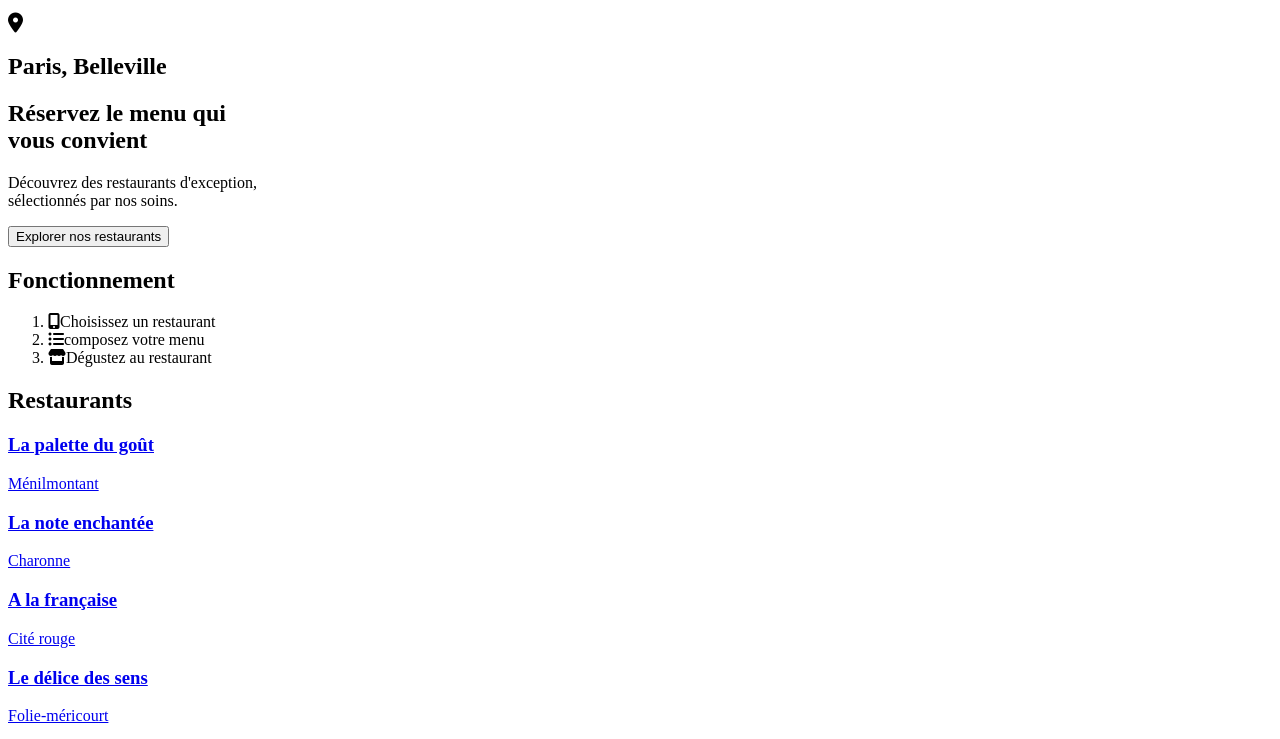
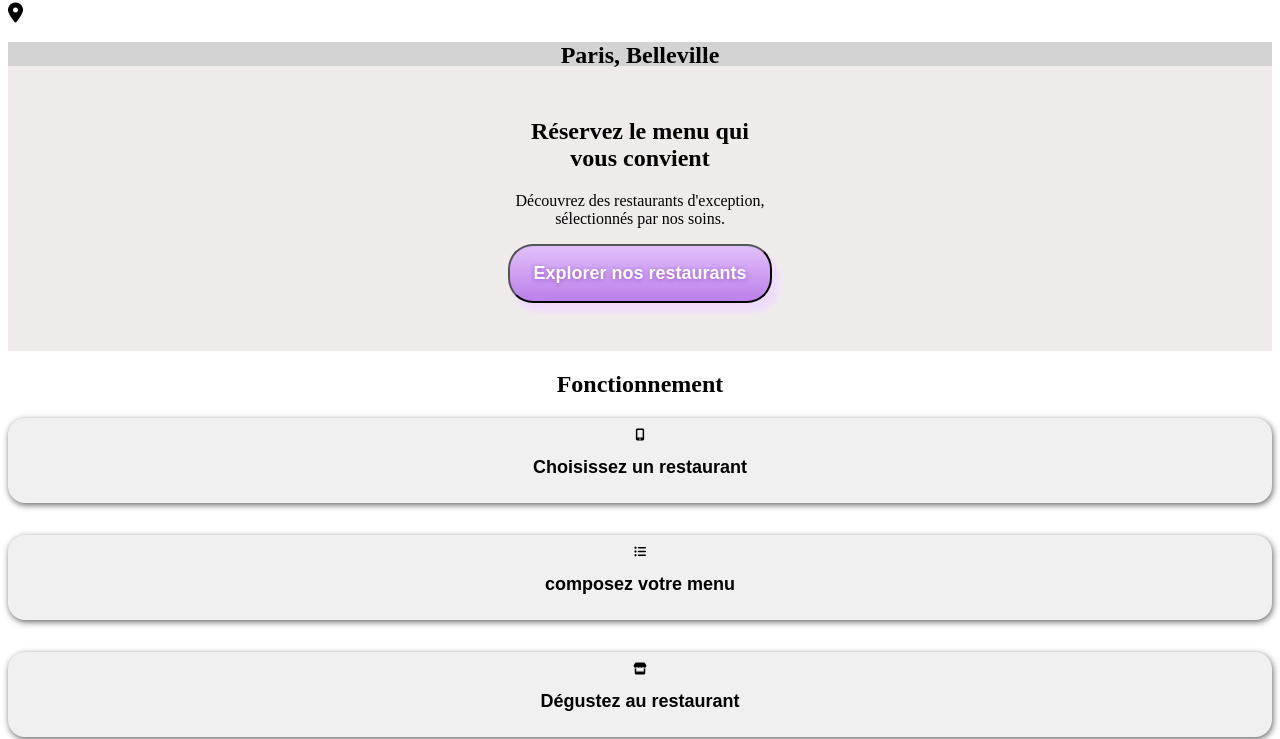
Before and after one commit to Neuroversion/GhaziRidouan_3_11112021, a plain HTML site: page index.html in a window 1280 px wide. Shown: the part 65-804 px from the top of the page. Drawn offline with Linux system fonts and the light colour scheme.

Commit message:
base page d'accueil

```diff
--- a/index.html
+++ b/index.html
@@ -5,39 +5,35 @@
     <meta http-equiv="X-UA-Compatible" content="IE=edge">
     <meta name="viewport" content="width=device-width, initial-scale=1.0">
     <title>Ohmyfood</title>
-    <link rel="stylesheet" href="/scss/style.css">
+    <link rel="stylesheet" href="./style.css">
     <script src="https://kit.fontawesome.com/24b0e5f442.js" crossorigin="anonymous"></script>
 </head>
-<body id="homepage">
+<body id="accueil">
     <header>
         <h1>ohmyfood</h1>
     </header>
+    <div><i class="fas fa-map-marker-alt fa-lg"></i></div>
+   <div class="ville"><h2>Paris, Belleville</h2>
 
-        <div class="ville">
-            <i class="fas fa-map-marker-alt fa-lg"></i>
-            <h2>Paris, Belleville</h2>
-        </div>
 
+</div>
         <main>
         <section class="explorer">
 <h2>Réservez le menu qui <br> vous convient</h2>
 <p>Découvrez des restaurants d'exception, <br> sélectionnés par nos soins.</p>
-<button>Explorer nos restaurants</button>
+<button class="button">Explorer nos restaurants</button>
 
-<div class="gradient">
-
-</div>
         </section>
         <section class ="choix">
             <h2>Fonctionnement</h2>
-            <ol>
-                <li><i class="fas fa-mobile-alt"></i>Choisissez un restaurant</li>
-                <li><i class="fas fa-list-ul"></i>composez votre menu</li>
-                <li><i class="fas fa-store"></i>Dégustez au restaurant</li>
-            </ol>
+            <div class="liste">
+                <div class="bigBtn"><i class="fas fa-mobile-alt"></i><h2>Choisissez un restaurant</h2></div>
+                <div class="bigBtn"><i class="fas fa-list-ul"></i><h2>composez votre menu</h2></div>
+                <div class="bigBtn"><i class="fas fa-store"></i><h2>Dégustez au restaurant</h2></div>
+            </div>
         </section>
 
-        <section class="menus">
+        <section class="restaurants">
              <h2>Restaurants</h2>
             <div class="menus__cards">
             <a href="./pages/la palette du gout.html" class="card new">
--- /dev/null
+++ b/style.css
@@ -0,0 +1,89 @@
+@font-face {
+    font-family: 'roboto';
+    src: url("https://fonts.googleapis.com/css2?family=Roboto:wght@300;500;700&family=Shrikhand&display=swap");
+}
+
+header {
+    font-family: shrikhand;
+   text-align: center;
+    width: 100%;
+    height: 3rem;;
+    background-color: white;
+}
+
+.ville {
+    margin-top: 0rem;
+text-align: center;
+    width: 100%;
+    height: 3rem;
+    background-color: lightgray;
+}
+
+.explorer {
+    margin-top: -1.5rem;
+    padding-top: 2rem;
+    padding-bottom: 3rem;
+    background-color: rgb(240, 235, 235);
+    text-align: center;
+}
+.button {
+    -moz-box-shadow: 6px 8px 5px 1px #efdcfb;
+	-webkit-box-shadow: 6px 8px 5px 1px #efdcfb;
+	box-shadow: 6px 8px 5px 1px #efdcfb;
+	background:-webkit-gradient(linear, left top, left bottom, color-stop(0.05, #dfbdfa), color-stop(1, #bc80ea));
+	background:-moz-linear-gradient(top, #dfbdfa 5%, #bc80ea 100%);
+	background:-webkit-linear-gradient(top, #dfbdfa 5%, #bc80ea 100%);
+	background:-o-linear-gradient(top, #dfbdfa 5%, #bc80ea 100%);
+	background:-ms-linear-gradient(top, #dfbdfa 5%, #bc80ea 100%);
+	background:linear-gradient(to bottom, #dfbdfa 5%, #bc80ea 100%);
+	filter:progid:DXImageTransform.Microsoft.gradient(startColorstr='#dfbdfa', endColorstr='#bc80ea',GradientType=0);
+	background-color:#dfbdfa;
+	-webkit-border-radius:25px;
+	-moz-border-radius:25px;
+	border-radius:25px;
+	display:inline-block;
+	cursor:pointer;
+	color:#ffffff;
+	font-family:Arial;
+	font-size:18px;
+	font-weight:bold;
+	padding:17px 23px;
+	text-decoration:none;
+	text-shadow:0px 1px 5px #9752cc;
+
+}
+
+.bigBtn {
+  -webkit-border-radius: 17;
+  -moz-border-radius: 17;
+  border-radius: 17px;
+  -webkit-box-shadow: 1px 2px 6px #666666;
+  -moz-box-shadow: 1px 2px 6px #666666;
+  box-shadow: 1px 2px 6px #666666;
+  font-family: Arial;
+  color: #000000;
+  font-size: 12px;
+  background: #f0f0f0;
+  padding: 10px 40px 10px 40px;
+  text-decoration: none;
+  margin-bottom: 2rem;
+}
+
+.bigBtn:hover {
+  background: #f0f0f0;
+  background-image: -webkit-linear-gradient(top, #f0f0f0, #f0ccf0);
+  background-image: -moz-linear-gradient(top, #f0f0f0, #f0ccf0);
+  background-image: -ms-linear-gradient(top, #f0f0f0, #f0ccf0);
+  background-image: -o-linear-gradient(top, #f0f0f0, #f0ccf0);
+  background-image: linear-gradient(to bottom, #f0f0f0, #f0ccf0);
+  text-decoration: none;
+}
+
+.choix {
+    background-color: white;
+    width: 100%;
+    height: 20rem;
+   text-align: center;
+   padding-bottom: 9rem;
+
+}
```
